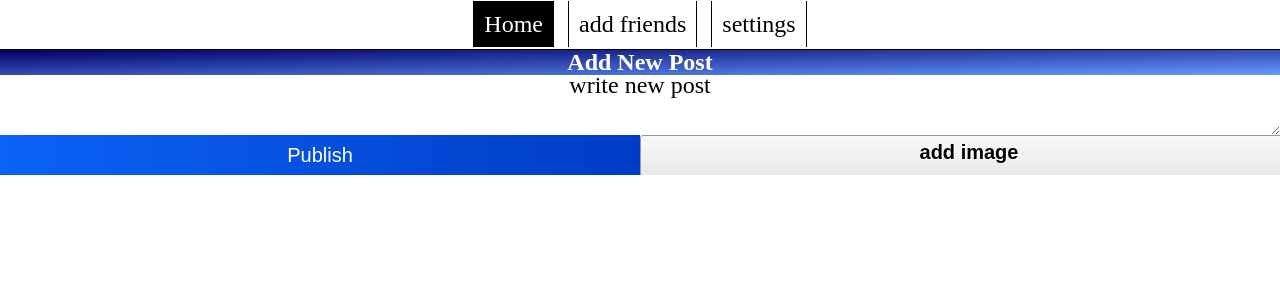
After one commit to abbasalkabbi/X-social, a PHP site: page / in a window 1280 px wide. The commit adds this page. Shown: the top 300 px of the page. Run offline with PHP 8.4, Linux system fonts and the light colour scheme.

Commit message:
beta-0.6
add index.php and add components(header,add-new-post) and style

```diff
--- /dev/null
+++ b/components/add-post.php
@@ -0,0 +1,18 @@
+<!---add new post form-->
+<form class="add-post">
+    <!--add-post-header--->
+    <div class="add-post-header">
+        <h2>Add New Post</h2>
+    </div>
+    <!--add-post-header--->
+    <!---post-context-->
+    <span class="post-context" role="textbox" contenteditable></span>
+    <!---post-context END-->
+    <!---button -->
+    <div class="buttons">
+        <button>Publish</button>
+        <input type="file" class="input-image" />
+    </div>
+    <!---button  END-->
+</form>
+<!---add new post form END-->
--- /dev/null
+++ b/components/header.php
@@ -0,0 +1,27 @@
+<!----header -->
+<!DOCTYPE html>
+<html lang="en">
+
+<head>
+    <meta charset="UTF-8" />
+    <meta http-equiv="X-UA-Compatible" content="IE=edge" />
+    <meta name="viewport" content="width=device-width, initial-scale=1.0" />
+    <link rel="stylesheet" href="./css/core.css" />
+    <!----header css--->
+    <link rel="stylesheet" href="./css/components/header.css" />
+    <!----add post css--->
+    <link rel="stylesheet" href="./css/components/add-post.css" />
+    <title><?php echo $title?></title>
+</head>
+
+<body>
+    <div class="header">
+        <nav>
+            <ul>
+                <a href="./index.php" class="<?php if($title == 'Home'){echo'a-active';}?>">Home</a>
+                <a href="">add friends</a>
+                <a href="">settings</a>
+            </ul>
+        </nav>
+    </div>
+    <!---END Header -->
--- /dev/null
+++ b/css/components/add-post.css
@@ -0,0 +1,117 @@
+.add-post {
+  width: 100%;
+  min-height: 125px;
+}
+
+.add-post .add-post-header {
+  width: 100%;
+  height: 25px;
+  display: -webkit-box;
+  display: -ms-flexbox;
+  display: flex;
+  -webkit-box-align: center;
+      -ms-flex-align: center;
+          align-items: center;
+  -webkit-box-pack: center;
+      -ms-flex-pack: center;
+          justify-content: center;
+  background: -webkit-gradient(linear, left top, right bottom, from(#000066), to(#6699ff));
+  background: linear-gradient(to right bottom, #000066, #6699ff);
+}
+
+.add-post .add-post-header h2 {
+  color: #fff;
+}
+
+.add-post .post-context {
+  display: block;
+  width: 100%;
+  overflow: hidden;
+  resize: both;
+  min-height: 60px;
+  line-height: 20px;
+}
+
+.add-post .post-context[contenteditable]:empty::before {
+  content: "write new post";
+  color: #000;
+  font-size: 24px;
+  display: -webkit-box;
+  display: -ms-flexbox;
+  display: flex;
+  -webkit-box-align: center;
+      -ms-flex-align: center;
+          align-items: center;
+  -webkit-box-pack: center;
+      -ms-flex-pack: center;
+          justify-content: center;
+}
+
+.add-post .post-context:focus {
+  border: 1px #000 solid;
+  outline: none;
+  background: #dbdbdbdb;
+}
+
+.add-post .buttons {
+  width: 100%;
+  height: 40px;
+  display: -webkit-box;
+  display: -ms-flexbox;
+  display: flex;
+  -webkit-box-orient: horizontal;
+  -webkit-box-direction: normal;
+      -ms-flex-direction: row;
+          flex-direction: row;
+  -webkit-box-align: center;
+      -ms-flex-align: center;
+          align-items: center;
+  -webkit-box-pack: center;
+      -ms-flex-pack: center;
+          justify-content: center;
+}
+
+.add-post .buttons button {
+  border: none;
+  background: -webkit-gradient(linear, left top, right top, from(#0b63f6), to(#003cc5));
+  background: linear-gradient(to right, #0b63f6, #003cc5);
+  color: #fff;
+  font-size: 20px;
+  outline: none;
+  width: 50%;
+  height: 100%;
+}
+
+.add-post .buttons .input-image {
+  width: 50%;
+  height: 100%;
+}
+
+.add-post .buttons .input-image::-webkit-file-upload-button {
+  visibility: hidden;
+}
+
+.add-post .buttons .input-image::before {
+  width: 100%;
+  height: 100%;
+  text-align: center;
+  content: "add image";
+  color: black;
+  display: inline-block;
+  background: -webkit-gradient(linear, left top, left bottom, from(#f9f9f9), to(#e3e3e3));
+  background: linear-gradient(top, #f9f9f9, #e3e3e3);
+  border: 1px solid #999;
+  border-radius: 3px;
+  padding: 5px 8px;
+  outline: none;
+  white-space: nowrap;
+  -webkit-user-select: none;
+     -moz-user-select: none;
+      -ms-user-select: none;
+          user-select: none;
+  cursor: pointer;
+  text-shadow: 1px 1px #fff;
+  font-weight: 700;
+  font-size: 20px;
+}
+/*# sourceMappingURL=add-post.css.map */
--- /dev/null
+++ b/css/components/add-post.scss
@@ -0,0 +1,98 @@
+//.add-post
+.add-post {
+  width: 100%;
+  min-height: 125px;
+
+  // .post-header
+  .add-post-header {
+    width: 100%;
+    height: 25px;
+
+    display: flex;
+    align-items: center;
+    justify-content: center;
+    background: linear-gradient(to right bottom, #000066, #6699ff);
+    //h2
+    h2 {
+      color: #fff;
+    }
+    //h2 END
+  }
+  // .post-header  END
+  //post-context
+  .post-context {
+    display: block;
+    width: 100%;
+    overflow: hidden;
+    resize: both;
+    min-height: 60px;
+    line-height: 20px;
+  }
+  .post-context[contenteditable]:empty::before {
+    content: "write new post";
+    color: #000;
+    font-size: 24px;
+    display: flex;
+    align-items: center;
+    justify-content: center;
+  }
+  .post-context:focus {
+    border: 1px #000 solid;
+    outline: none;
+    background: #dbdbdbdb;
+  }
+
+  //post-context END
+  //bottons
+  .buttons {
+    width: 100%;
+    height: 40px;
+
+    display: flex;
+    flex-direction: row;
+    align-items: center;
+    justify-content: center;
+    //submit
+    button {
+      border: none;
+      background: linear-gradient(to right, #0b63f6, #003cc5);
+      color: #fff;
+      font-size: 20px;
+      outline: none;
+      width: 50%;
+      height: 100%;
+    }
+    //submit END
+    //input-image
+    .input-image {
+      width: 50%;
+      height: 100%;
+    }
+    .input-image::-webkit-file-upload-button {
+      visibility: hidden;
+    }
+    .input-image::before {
+      width: 100%;
+      height: 100%;
+      text-align: center;
+
+      content: "add image";
+      color: black;
+      display: inline-block;
+      background: linear-gradient(top, #f9f9f9, #e3e3e3);
+      border: 1px solid #999;
+      border-radius: 3px;
+      padding: 5px 8px;
+      outline: none;
+      white-space: nowrap;
+      user-select: none;
+      cursor: pointer;
+      text-shadow: 1px 1px #fff;
+      font-weight: 700;
+      font-size: 20px;
+    }
+    //input-image END
+  }
+  //bottons
+}
+//.add-post END
--- /dev/null
+++ b/css/components/header.css
@@ -0,0 +1,41 @@
+.header {
+  width: 100%;
+  height: 50px;
+}
+
+.header nav {
+  border-bottom: 1px #000 solid;
+  width: 100%;
+  height: 100%;
+  display: -webkit-box;
+  display: -ms-flexbox;
+  display: flex;
+  -webkit-box-align: center;
+      -ms-flex-align: center;
+          align-items: center;
+  -webkit-box-pack: center;
+      -ms-flex-pack: center;
+          justify-content: center;
+}
+
+.header nav ul a {
+  border-left: 1px #000 solid;
+  border-right: 1px #000 solid;
+  padding: 10px 10px;
+  margin: 0px 5px 0 5px;
+  font-size: 24px;
+  color: #000;
+}
+
+.header nav ul a:hover {
+  background: #000;
+  color: #fff;
+  border-left: 1px #fff solid;
+  border-right: 1px #fff solid;
+}
+
+.header nav ul .a-active {
+  background: #000;
+  color: #fff;
+}
+/*# sourceMappingURL=header.css.map */
--- /dev/null
+++ b/css/components/header.scss
@@ -0,0 +1,44 @@
+//header
+.header {
+  width: 100%;
+  height: 50px;
+
+  //nav
+  nav {
+    border-bottom: 1px #000 solid;
+    width: 100%;
+    height: 100%;
+    display: flex;
+    align-items: center;
+    justify-content: center;
+    //ul
+    ul {
+      //a
+      a {
+        border-left: 1px #000 solid;
+        border-right: 1px #000 solid;
+        padding: 10px 10px;
+        margin: 0px 5px 0 5px;
+        font-size: 24px;
+        color: #000;
+      }
+      a:hover {
+        background: #000;
+        color: #fff;
+        border-left: 1px #fff solid;
+        border-right: 1px #fff solid;
+      }
+      // if a active
+      .a-active {
+        background: #000;
+        color: #fff;
+      }
+      // a active END
+
+      //a END
+    }
+    //ul END
+  }
+  // nav END
+}
+//header END
--- a/css/core.css
+++ b/css/core.css
@@ -2,4 +2,5 @@
   padding: 0;
   margin: 0;
   box-sizing: border-box;
+  text-decoration: none;
 }
--- /dev/null
+++ b/index.php
@@ -0,0 +1,12 @@
+<?php
+$title="Home";
+?>
+
+<?php
+//get header
+ include_once 'components/header.php'
+?>
+
+<?php
+include_once 'components/add-post.php'
+?>
```
Also changed, not shown: 2 other files.
